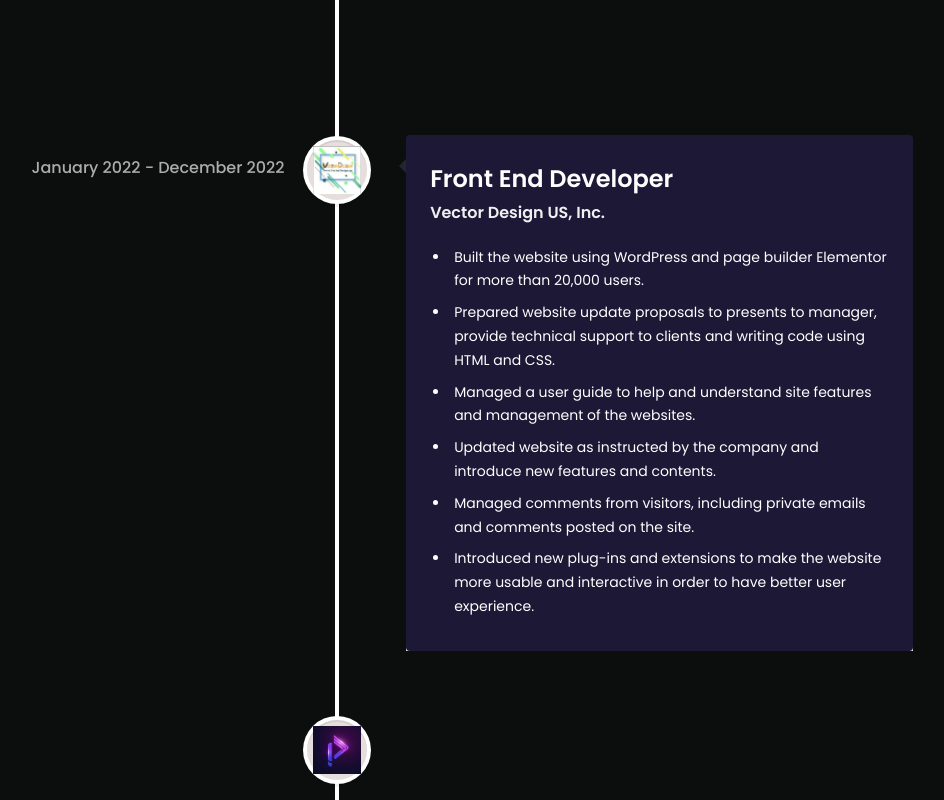
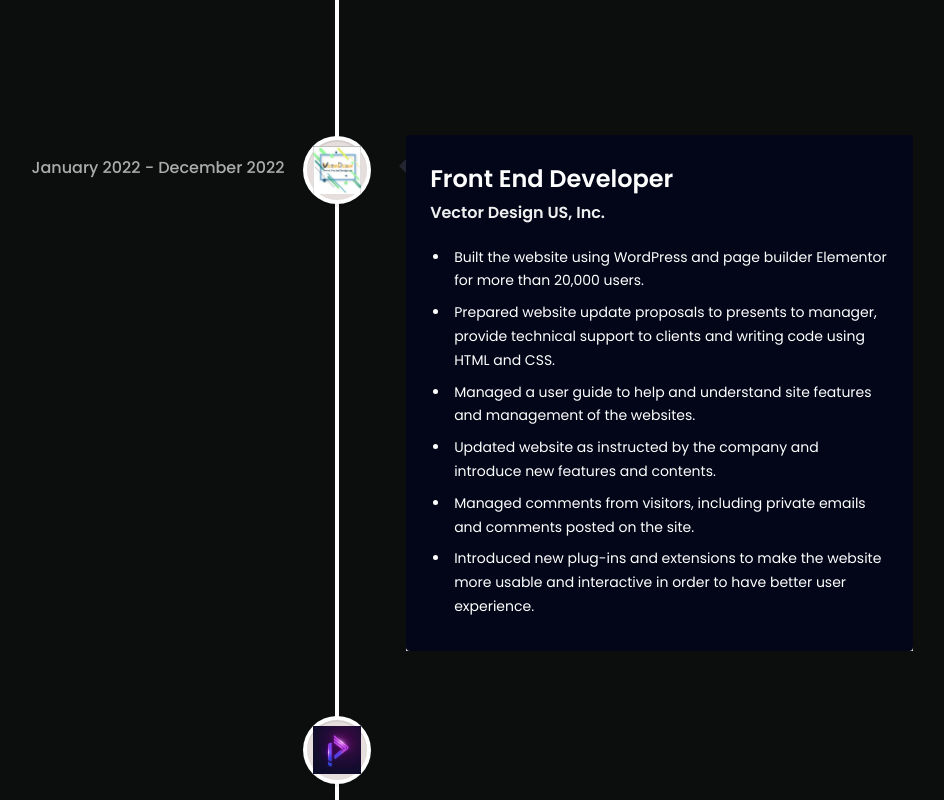
Before and after one commit to najrul04/portfolio_main, a React (Vite) app: page / in a window 1280 px wide. Shown: the part 2340-3140 px from the top of the page, without its empty margins (303-1247 px from the left). Built offline with nearby package versions, Linux system fonts and the light colour scheme.

Commit message:
edit color of experience

```diff
--- a/src/components/experience/Experience.jsx
+++ b/src/components/experience/Experience.jsx
@@ -13,13 +13,12 @@ const ExperienceCard = ({ experience }) => {
     <VerticalTimelineElement
       style={{overflowX : "hidden"}}
       contentStyle={{
-        background: "#1d1836",
+        background: "#030618",
         color: "#f0f0f0"
       }}
       contentArrowStyle={{ borderRight: "7px solid  #232631" }}
       date={experience.date}
-      iconStyle={{ background: experience.iconBg,
-        marginTop: "5px" }}
+      iconStyle={{ background: experience.iconBg, marginTop: "5px" }}
       icon={
         <div style={{
           display: 'flex',
```
